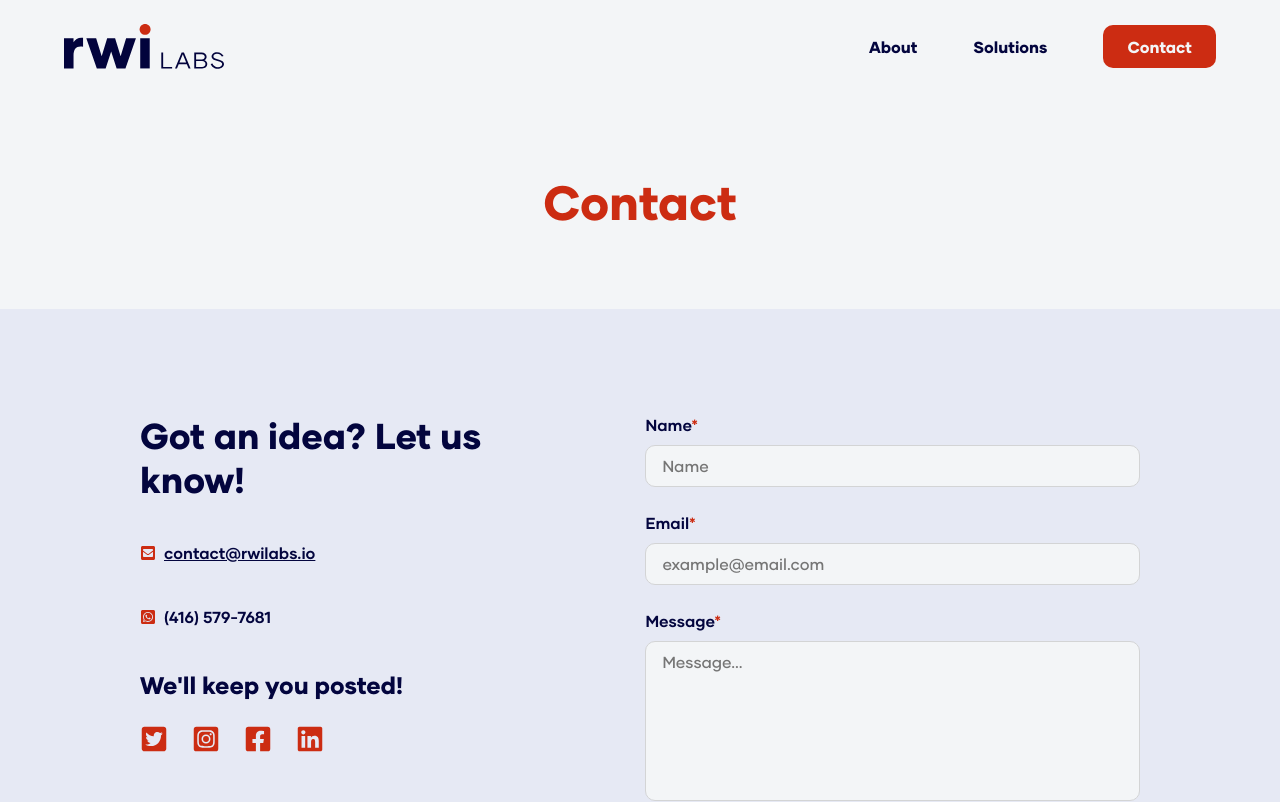
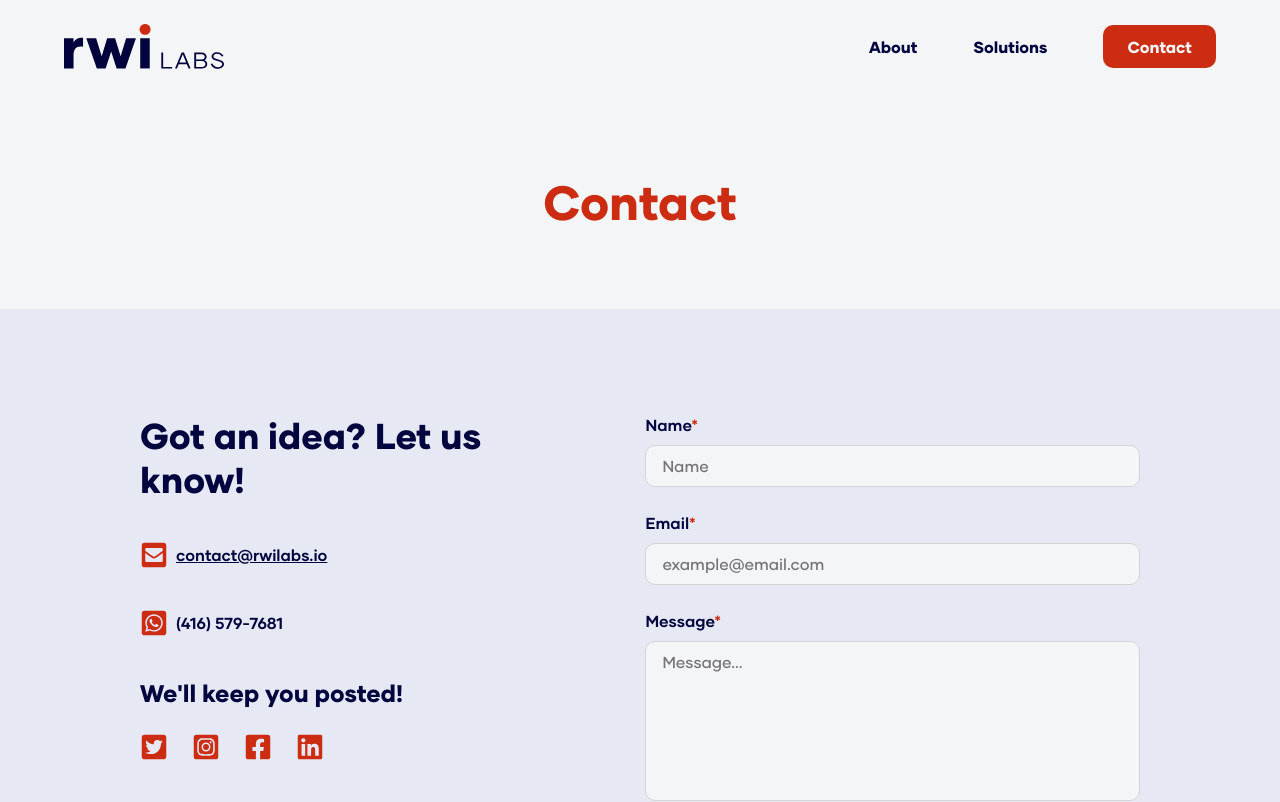
Before and after one commit to maplesyrupman/rwi-site, a Next.js app: page /contact in a window 1280 px wide. Shown: the top 802 px of the page. Built offline with nearby package versions, Linux system fonts and the light colour scheme.

Commit message:
nav links

```diff
--- a/components/Nav/index.tsx
+++ b/components/Nav/index.tsx
@@ -37,7 +37,7 @@ export default function Nav() {
                         </button>
                         <ul className={`${styles.dropdownMenu} ${menuOpen ? styles.menuOpen : ''}`}>
                             <li>
-                                <Link href='#about'>
+                                <Link href='/about'>
                                     <a
                                         className={styles.navLink}
                                         onClick={toggleDropdown}
@@ -47,14 +47,14 @@ export default function Nav() {
                                 </Link>
                             </li>
                             <li>
-                                <Link href='#services'>
+                                <Link href='/solutions'>
                                     <a className={styles.navLink} onClick={toggleDropdown} >
                                         Solutions
                                     </a>
                                 </Link>
                             </li>
                             <li>
-                                <Link href='#contact'>
+                                <Link href='/contact'>
                                     <a className={styles.contactLink} onClick={toggleDropdown} >
                                         Contact
                                     </a>
--- a/pages/contact.tsx
+++ b/pages/contact.tsx
@@ -23,11 +23,11 @@ export default function Contact() {
                     <div className='flexColumn gapLG'>
                         <h2 className='txtBlue'>Got an idea? Let us know!</h2>
                         <div className='flexRow alignCenter gapSM'>
-                            <FaEnvelopeSquare className='txtRed'/>
+                            <FaEnvelopeSquare className='txtRed svgIcon'/>
                             <Link text='contact@rwilabs.io' href='mailto:contact@rwilabs.io' linkStyle='bold' destination='external'/>
                         </div>
                         <div className='flexRow alignCenter gapSM'>
-                            <FaWhatsappSquare className='txtRed' />
+                            <FaWhatsappSquare className='txtRed svgIcon' />
                             <p className='txtBlue bold'>(416) 579-7681</p>
                         </div>
 
--- a/styles/globals.css
+++ b/styles/globals.css
@@ -215,6 +215,7 @@ p {
     line-height: 36px;
   }
 }
+
 
 /* Spacing */
 
```
